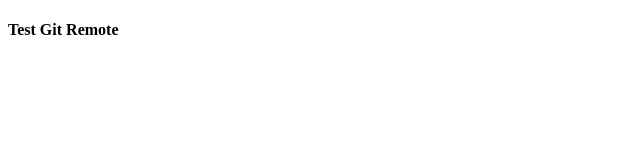
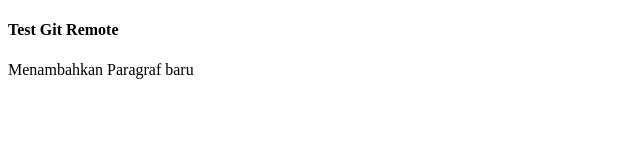
Before and after one commit to triwwanda/remote-test, a plain HTML site: page index.html in a window 1280 px wide. Shown: the whole page, without its empty margins (0-640 px from the left). Drawn offline with Linux system fonts and the light colour scheme.

Commit message:
mengubah file index.html

```diff
--- a/index.html
+++ b/index.html
@@ -8,5 +8,6 @@
 </head>
 <body>
     <p><h4>Test Git Remote</h4></p>
+    <p>Menambahkan Paragraf baru</p>
 </body>
 </html>
```
